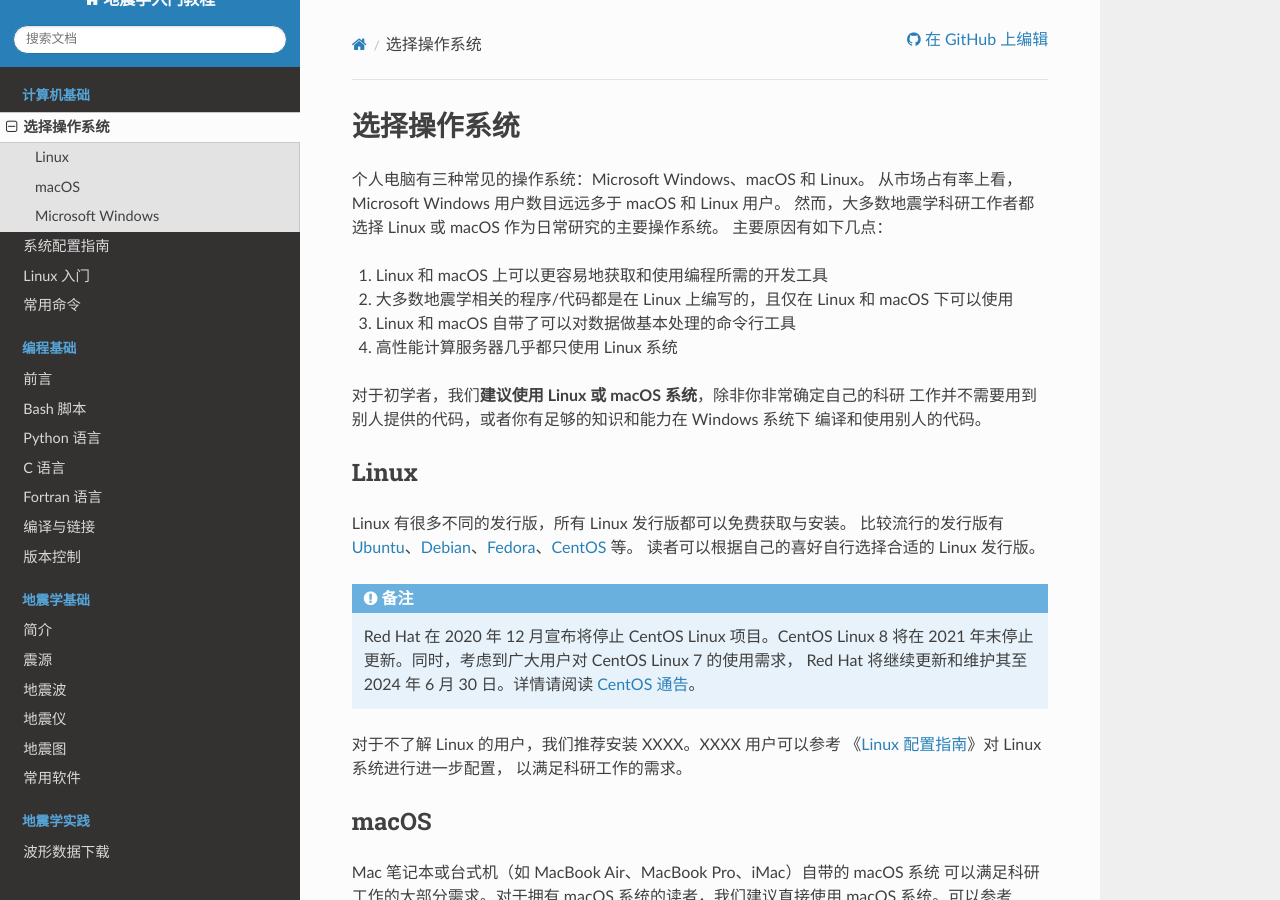
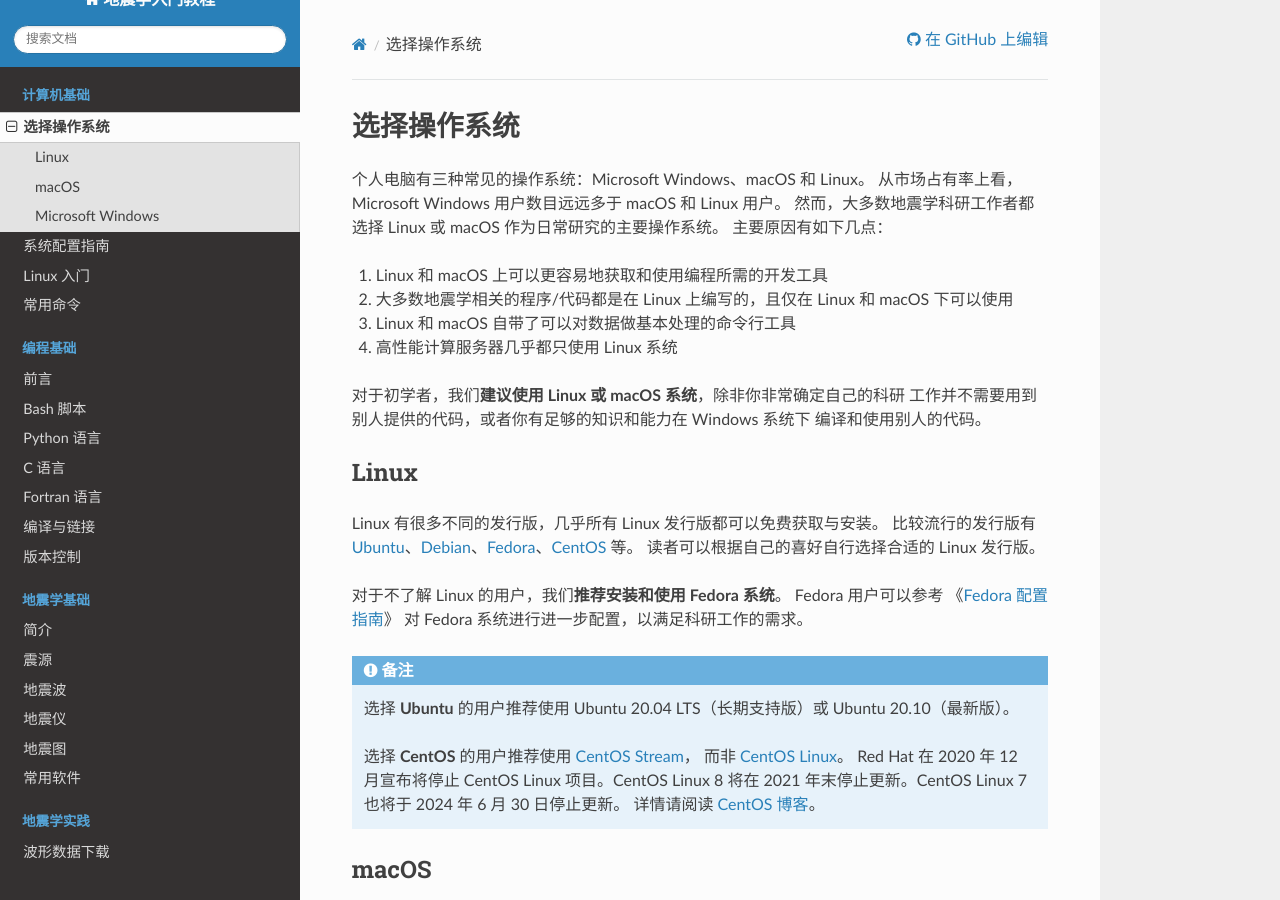
Before and after one commit to seismo-learn/seismology101, a Sphinx documentation site: the page built from source/computer/operating-system.rst, in a window 1280 px wide and 900 px high. Built offline with Sphinx 7.4.7 and the Read the Docs theme 2.0.0, drawn with Linux system fonts in a browser that asks for light colours.

Commit message:
Improve the choice of Linux distros (#34)

```diff
--- a/source/computer/operating-system.rst
+++ b/source/computer/operating-system.rst
@@ -18,7 +18,7 @@
 Linux
 -----
 
-Linux 有很多不同的发行版，所有 Linux 发行版都可以免费获取与安装。
+Linux 有很多不同的发行版，几乎所有 Linux 发行版都可以免费获取与安装。
 比较流行的发行版有
 `Ubuntu <https://ubuntu.com/>`__\ 、\
 `Debian <https://www.debian.org/>`__\ 、\
@@ -26,16 +26,19 @@
 `CentOS <https://www.centos.org/>`__ 等。
 读者可以根据自己的喜好自行选择合适的 Linux 发行版。
 
+对于不了解 Linux 的用户，我们\ **推荐安装和使用 Fedora 系统**\ 。
+Fedora 用户可以参考 《\ :doc:`/computer/fedora-setup`\ 》
+对 Fedora 系统进行进一步配置，以满足科研工作的需求。
+
 .. note::
 
+   选择 **Ubuntu** 的用户推荐使用 Ubuntu 20.04 LTS（长期支持版）或 Ubuntu 20.10（最新版）。
+
+   选择 **CentOS** 的用户推荐使用 `CentOS Stream <https://www.centos.org/centos-stream/>`__，
+   而非 `CentOS Linux <https://www.centos.org/centos-linux/>`__。
    Red Hat 在 2020 年 12 月宣布将停止 CentOS Linux 项目。CentOS Linux 8 将在
-   2021 年末停止更新。同时，考虑到广大用户对 CentOS Linux 7 的使用需求，
-   Red Hat 将继续更新和维护其至 2024 年 6 月 30 日。详情请阅读
-   `CentOS 通告 <https://lists.centos.org/pipermail/centos-announce/2020-December/048208.html>`__。
-
-对于不了解 Linux 的用户，我们推荐安装 XXXX。XXXX 用户可以参考
-《\ :doc:`/computer/linux-setup`\ 》对 Linux 系统进行进一步配置，
-以满足科研工作的需求。
+   2021 年末停止更新。CentOS Linux 7 也将于 2024 年 6 月 30 日停止更新。
+   详情请阅读 `CentOS 博客 <https://blog.centos.org/2020/12/future-is-centos-stream/>`__。
 
 macOS
 -----
--- a/source/computer/setup.rst
+++ b/source/computer/setup.rst
@@ -6,6 +6,6 @@
 .. toctree::
    :maxdepth: 3
 
-   linux-setup
+   fedora-setup
    macos-setup
    wsl-setup
```
Also changed, not shown: source/computer/fedora-setup.rst (added, +10 -0 lines), source/computer/linux-setup.rst (deleted, +0 -9 lines).
